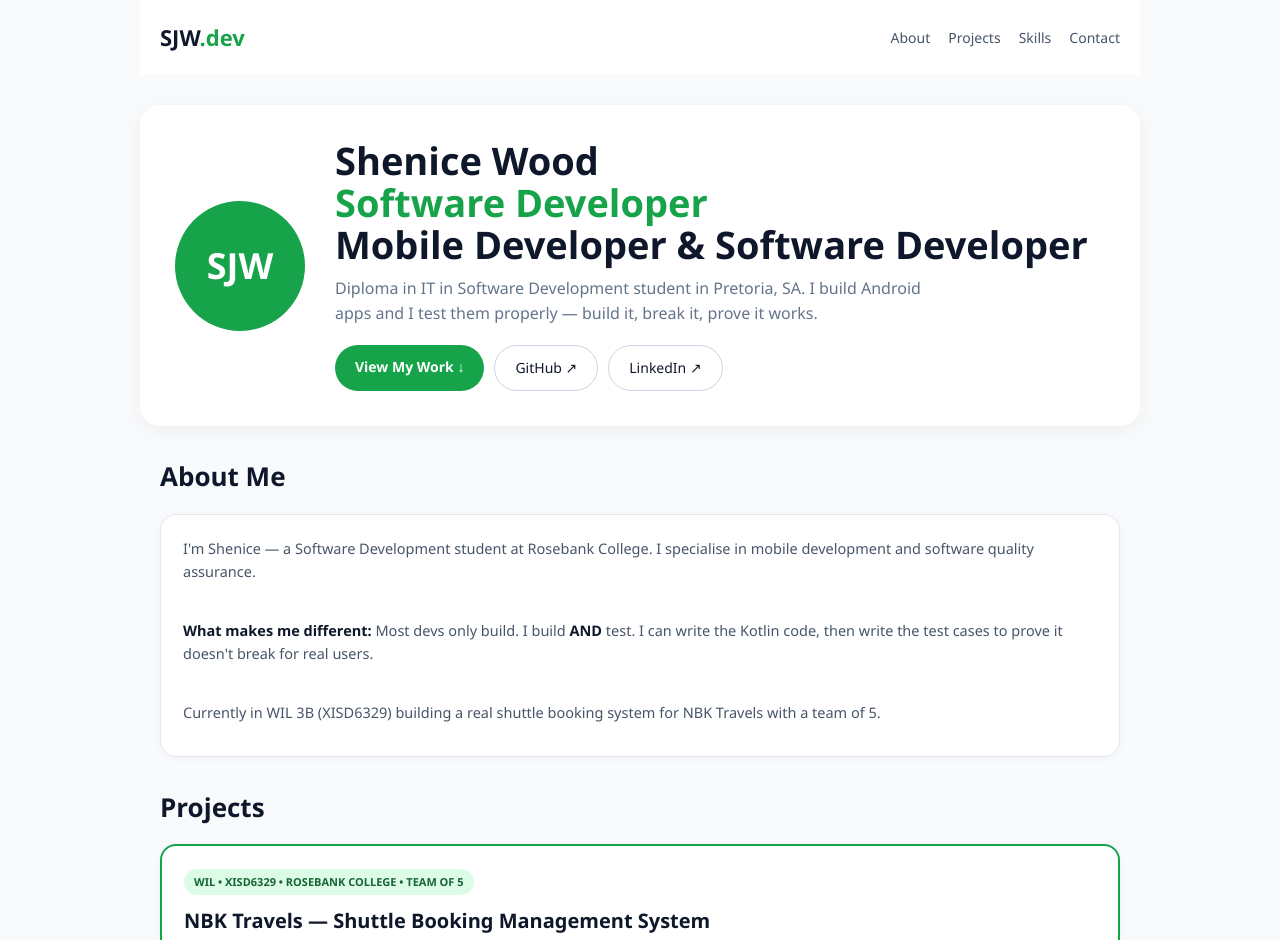
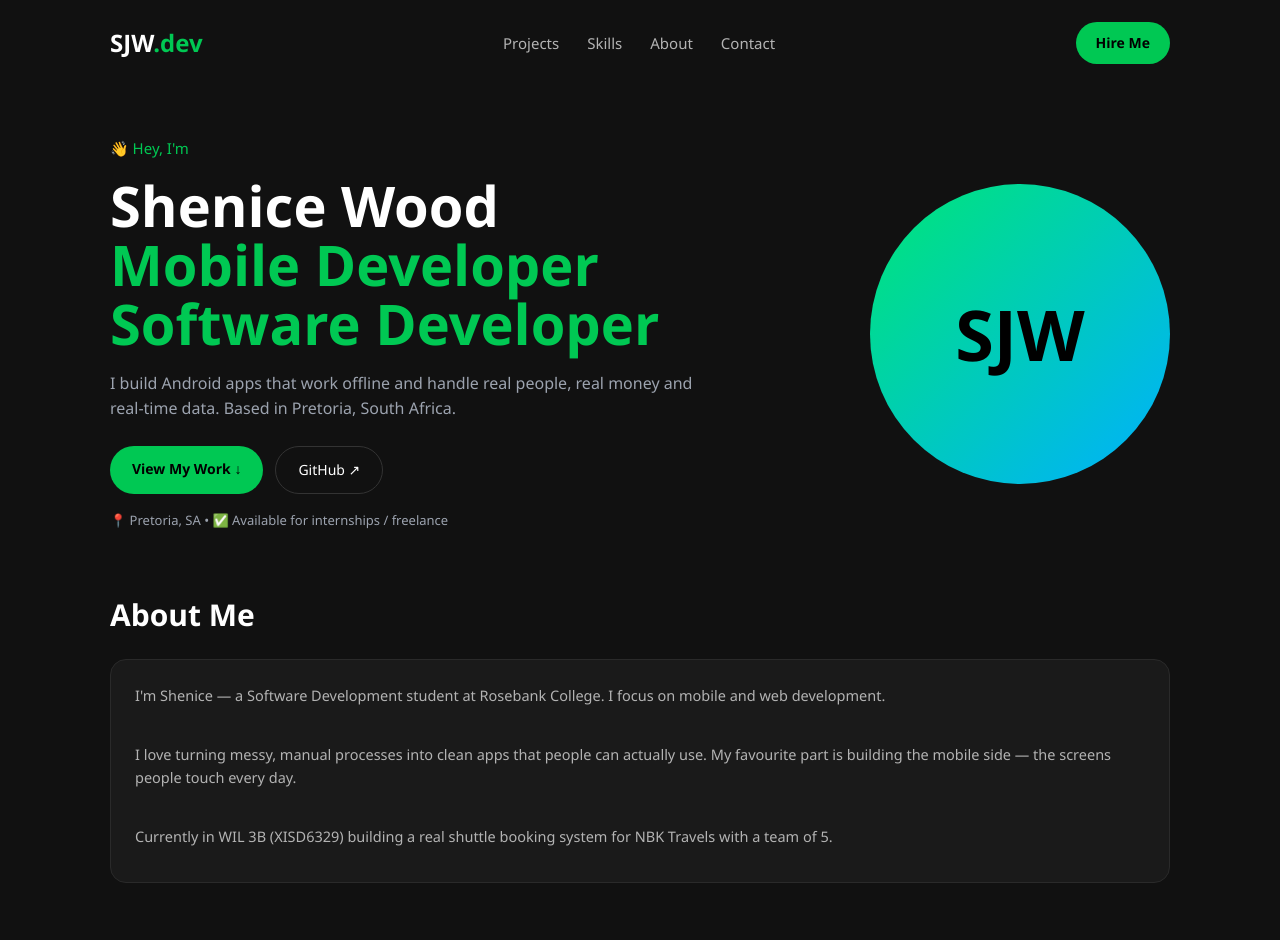
Before and after one commit to Sheniceee/Sheniceee.github.io, a plain HTML site: page index.html in a window 1280 px wide. Shown: the top 940 px of the page. Drawn offline with Linux system fonts and the light colour scheme.

Commit message:
Revamp index.html with new styles and content
Updated styles and content for improved aesthetics and functionality.

```diff
--- a/index.html
+++ b/index.html
@@ -6,59 +6,66 @@
 <title>Shenice Wood | SJW.dev</title>
 <style>
 *{margin:0;padding:0;box-sizing:border-box;font-family:'Segoe UI',Arial,sans-serif}
-body{background:#f8fafc;color:#334155;line-height:1.6}
-a{color:#16a34a;text-decoration:none}
-header{max-width:1000px;margin:0 auto;padding:20px;display:flex;justify-content:space-between;align-items:center;background:#fff}
-header b{font-size:22px;color:#0f172a} header b span{color:#16a34a}
-nav a{margin-left:18px;color:#475569;font-size:14px}
-.hero{max-width:1000px;margin:30px auto;background:#fff;border-radius:20px;padding:35px;display:flex;gap:30px;align-items:center;flex-wrap:wrap;box-shadow:0 4px 20px rgba(0,0,0,0.05)}
-.avatar{width:130px;height:130px;border-radius:50%;background:#16a34a;color:#fff;display:flex;align-items:center;justify-content:center;font-size:36px;font-weight:800;flex-shrink:0}
-.hero h1{font-size:38px;color:#0f172a;line-height:1.1}
-.hero h1 span{color:#16a34a}
-.hero p{margin-top:10px;color:#64748b;max-width:600px}
-.btns{margin-top:18px;display:flex;gap:10px;flex-wrap:wrap}
-.btn{background:#16a34a;color:#fff;padding:11px 20px;border-radius:999px;font-weight:700;font-size:14px}
-.btn2{border:1px solid #cbd5e1;color:#0f172a;padding:11px 20px;border-radius:999px;font-size:14px;background:#fff}
-section{max-width:1000px;margin:30px auto;padding:0 20px}
-h2{font-size:26px;color:#0f172a;margin-bottom:16px}
-.card{background:#fff;border:1px solid #e2e8f0;border-radius:16px;padding:22px;box-shadow:0 2px 10px rgba(0,0,0,0.03)}
-.card.featured{border:2px solid #16a34a}
+body{background:#111111;color:#e5e5e5;line-height:1.6}
+a{text-decoration:none}
+header{max-width:1100px;margin:0 auto;padding:22px 20px;display:flex;justify-content:space-between;align-items:center}
+header b{font-size:24px;color:#fff} header b span{color:#00c853}
+nav{display:flex;gap:28px;align-items:center}
+nav a{color:#b3b3b3;font-size:15px}
+.hire{background:#00c853;color:#000;padding:10px 20px;border-radius:999px;font-weight:700;font-size:14px}
+.hero{max-width:1100px;margin:50px auto;padding:0 20px;display:flex;gap:40px;align-items:center;justify-content:space-between;flex-wrap:wrap}
+.hero-left{max-width:600px}
+.hey{color:#00c853;font-size:15px;margin-bottom:16px}
+.hero h1{font-size:56px;color:#fff;line-height:1.05}
+.hero h1 span{color:#00c853}
+.hero p{margin-top:18px;color:#9ca3af;font-size:16px}
+.btns{margin-top:24px;display:flex;gap:12px;flex-wrap:wrap}
+.btn{background:#00c853;color:#000;padding:12px 22px;border-radius:999px;font-weight:700;font-size:14px}
+.btn2{border:1px solid #333;color:#fff;padding:12px 22px;border-radius:999px;font-size:14px}
+.meta{margin-top:16px;color:#9ca3af;font-size:13px}
+.avatar{width:300px;height:300px;border-radius:50%;background:linear-gradient(135deg,#00e676,#00b0ff);color:#000;display:flex;align-items:center;justify-content:center;font-size:70px;font-weight:900;flex-shrink:0}
+section{max-width:1100px;margin:60px auto;padding:0 20px}
+h2{font-size:30px;color:#fff;margin-bottom:20px}
+.card{background:#1a1a1a;border:1px solid #2a2a2a;border-radius:16px;padding:24px}
+.card.featured{border:2px solid #00c853}
 .grid{display:grid;grid-template-columns:1fr 1fr;gap:18px}
-@media(max-width:700px){.grid{grid-template-columns:1fr}.hero h1{font-size:30px}}
-.tag{display:inline-block;background:#dcfce7;color:#166534;font-size:11px;font-weight:800;padding:4px 10px;border-radius:999px;text-transform:uppercase;margin-bottom:10px}
-.card h3{color:#0f172a;font-size:20px;margin-bottom:8px}
-.card p{color:#475569;font-size:14.5px;margin-bottom:10px}
-.card b{color:#0f172a}
-.tech{display:flex;flex-wrap:wrap;gap:8px;margin-top:12px}
-.tech span{background:#f1f5f9;border:1px solid #e2e8f0;padding:5px 10px;border-radius:999px;font-size:12px;color:#475569}
+@media(max-width:800px){.grid{grid-template-columns:1fr}.hero h1{font-size:38px}.avatar{width:200px;height:200px;font-size:48px}nav{display:none}}
+.tag{display:inline-block;background:#00c853;color:#000;font-size:11px;font-weight:800;padding:5px 11px;border-radius:999px;text-transform:uppercase;margin-bottom:12px}
+.card h3{color:#fff;font-size:21px;margin-bottom:10px}
+.card p{color:#b3b3b3;font-size:14.5px;margin-bottom:10px}
+.card b{color:#fff}
+.tech{display:flex;flex-wrap:wrap;gap:8px;margin-top:14px}
+.tech span{background:#111;border:1px solid #333;padding:6px 11px;border-radius:999px;font-size:12px;color:#d1d5db}
 .skills{display:flex;flex-wrap:wrap;gap:10px}
-.skills span{background:#fff;border:1px solid #e2e8f0;padding:9px 15px;border-radius:999px;font-size:14px}
-footer{text-align:center;padding:30px;color:#94a3b8;font-size:13px}
+.skills span{background:#1a1a1a;border:1px solid #2a2a2a;padding:10px 16px;border-radius:999px;font-size:14px;color:#e5e5e5}
+footer{text-align:center;padding:30px;color:#666;font-size:13px}
 </style>
 </head>
 <body>
 
 <header>
 <b>SJW<span>.dev</span></b>
-<nav><a href="#about">About</a><a href="#projects">Projects</a><a href="#skills">Skills</a><a href="#contact">Contact</a></nav>
+<nav><a href="#projects">Projects</a><a href="#skills">Skills</a><a href="#about">About</a><a href="#contact">Contact</a></nav>
+<a class="hire" href="#contact">Hire Me</a>
 </header>
 
 <div class="hero">
-<div class="avatar">SJW</div>
-<div>
-<h1>Shenice Wood<br><span>Software Developer</span><br>Mobile Developer & Software Developer</h1>
-<p>Diploma in IT in Software Development student in Pretoria, SA. I build Android apps and I test them properly — build it, break it, prove it works.</p>
+<div class="hero-left">
+<div class="hey">👋 Hey, I'm</div>
+<h1>Shenice Wood<br><span>Mobile Developer <br> Software Developer</span></h1>
+<p>I build Android apps that work offline and handle real people, real money and real-time data. Based in Pretoria, South Africa.</p>
 <div class="btns">
 <a class="btn" href="#projects">View My Work ↓</a>
 <a class="btn2" href="https://github.com/Sheniceee" target="_blank">GitHub ↗</a>
-<a class="btn2" href="https://www.linkedin.com/in/SheniceWood" target="_blank">LinkedIn ↗</a>
 </div>
+<div class="meta">📍 Pretoria, SA • ✅ Available for internships / freelance</div>
 </div>
+<div class="avatar">SJW</div>
 </div>
 
 <section id="about">
 <h2>About Me</h2>
-<div class="card"><p>I'm Shenice — a Software Development student at Rosebank College. I specialise in mobile development and software quality assurance.</p><br><p><b>What makes me different:</b> Most devs only build. I build <b>AND</b> test. I can write the Kotlin code, then write the test cases to prove it doesn't break for real users.</p><br><p>Currently in WIL 3B (XISD6329) building a real shuttle booking system for NBK Travels with a team of 5.</p></div>
+<div class="card"><p>I'm Shenice — a Software Development student at Rosebank College. I focus on mobile and web development.</p><br><p>I love turning messy, manual processes into clean apps that people can actually use. My favourite part is building the mobile side — the screens people touch every day.</p><br><p>Currently in WIL 3B (XISD6329) building a real shuttle booking system for NBK Travels with a team of 5.</p></div>
 </section>
 
 <section id="projects">
@@ -75,17 +82,17 @@ footer{text-align:center;padding:30px;color:#94a3b8;font-size:13px}
 </div>
 
 <div class="card">
-<span class="tag">SQA • Testing</span>
-<h3>SPTMS — Public Transport System</h3>
-<p>Full SQA cycle for a Johannesburg public transport system. Created test plans, executed 205 test cases, did security + performance testing, logged bugs and verified fixes.</p>
-<div class="tech"><span>SQA</span><span>Manual Testing</span><span>Test Cases</span><span>Security Testing</span></div>
-</div>
-
-<div class="card">
 <span class="tag">Mobile App</span>
 <h3>AccessHub SA</h3>
 <p>Offline-first Android app connecting South Africans to community services. Designed for low-connectivity, real-world use — because not everyone has perfect signal.</p>
 <div class="tech"><span>Kotlin</span><span>Firebase</span><span>Room</span><span>Android Studio</span></div>
+</div>
+
+<div class="card">
+<span class="tag">Web • Live</span>
+<h3>SJW.dev — My Portfolio Website</h3>
+<p>My personal portfolio, designed and deployed by me. Live on GitHub Pages. Clean, fast, mobile-friendly — and the site you're on right now.</p>
+<div class="tech"><span>HTML</span><span>CSS</span><span>GitHub Pages</span></div>
 </div>
 
 </div>
@@ -94,13 +101,13 @@ footer{text-align:center;padding:30px;color:#94a3b8;font-size:13px}
 <section id="skills">
 <h2>Skills</h2>
 <div class="skills">
-<span>Kotlin</span><span>Android Studio</span><span>Java</span><span>PHP</span><span>MySQL</span><span>Room Database</span><span>Firebase</span><span>HTML / CSS</span><span>GitHub</span><span>Azure DevOps</span><span>SQA / Manual Testing</span><span>Test Case Design</span><span>Security Testing</span><span>Figma</span>
+<span>Kotlin</span><span>Android Studio</span><span>Java</span><span>PHP</span><span>MySQL</span><span>Room Database</span><span>Firebase</span><span>HTML / CSS</span><span>GitHub</span><span>Azure DevOps</span><span>Figma</span><span>UI/UX</span>
 </div>
 </section>
 
 <section id="contact">
 <h2>Contact</h2>
-<div class="card"><p>Open to internships, WIL opportunities, junior dev roles and freelance mobile projects.</p><br><p>📍 Pretoria, South Africa<br>🐙 <a href="https://github.com/Sheniceee">github.com/Sheniceee</a><br>💼 <a href="https://www.linkedin.com/in/SheniceWood">linkedin.com/in/SheniceWood</a></p></div>
+<div class="card"><p>Open to internships, WIL opportunities, junior dev roles and freelance mobile projects.</p><br><p>📍 Pretoria, South Africa<br>🐙 <a href="https://github.com/Sheniceee" style="color:#00c853">github.com/Sheniceee</a><br>💼 <a href="https://www.linkedin.com/in/SheniceWood" style="color:#00c853">linkedin.com/in/SheniceWood</a></p></div>
 </section>
 
 <footer>© 2026 Shenice Wood — SJW.dev</footer>
```
